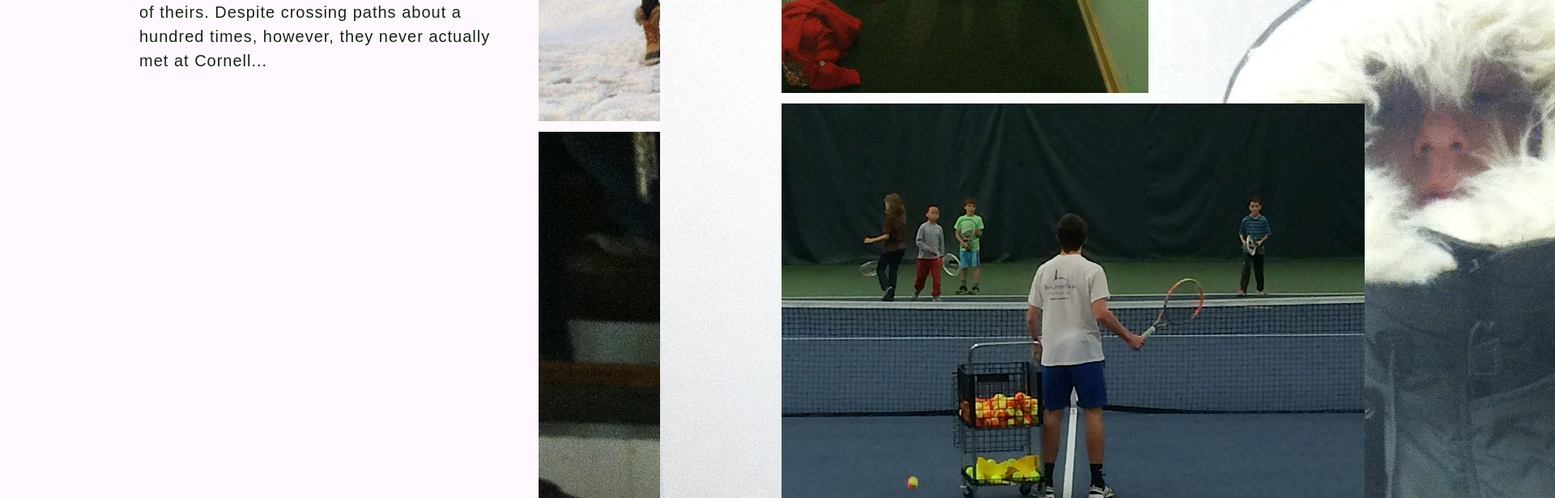
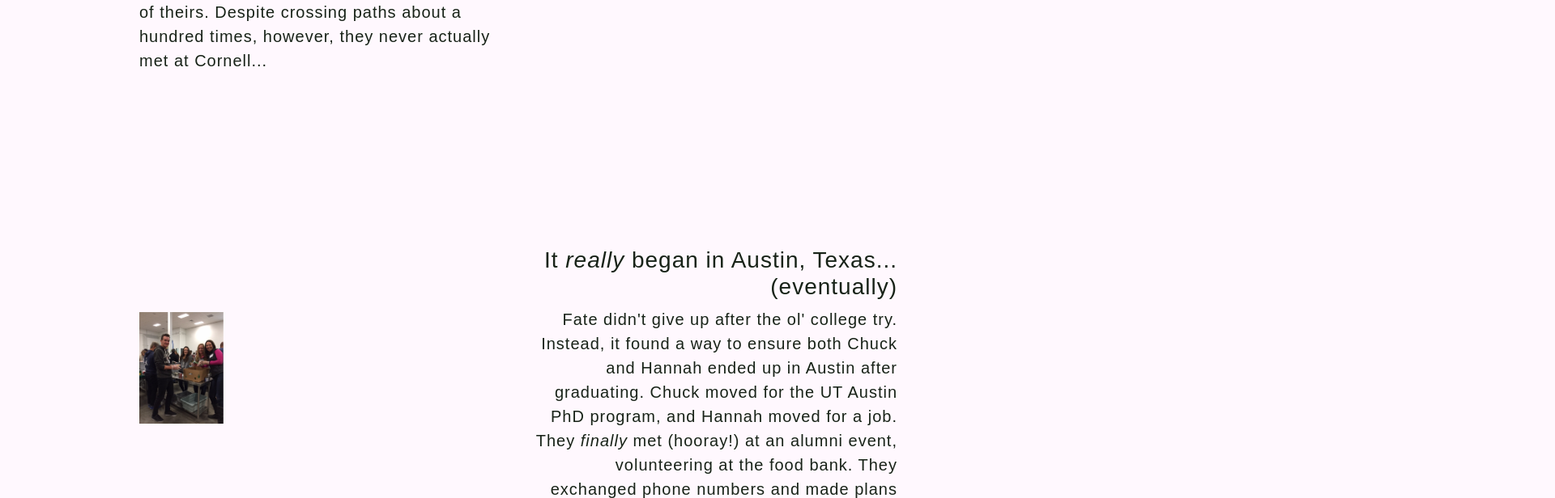
Before and after one commit to HannahStahl/wedding, a React (Create React App) app: page /story in a window 1280 px wide. Shown: the part 860-1476 px from the top of the page at 81% size, 1920 px wide, since content can reach past the window. Built offline with nearby package versions, Linux system fonts and the light colour scheme; a web font is replaced by a local one.

Commit message:
Display story photos in a carousel on mobile

```diff
--- a/src/App.css
+++ b/src/App.css
@@ -226,6 +226,17 @@ nav a.active, .home-header {
   cursor: zoom-in;
 }
 
+.carousel {
+  text-align: center;
+  max-width: 100%;
+}
+
+.story-carousel-img {
+  height: 300px;
+  width: 100%;
+  object-fit: contain;
+}
+
 .modal-content {
   border-radius: 0;
 }
--- a/src/components/Story.js
+++ b/src/components/Story.js
@@ -1,4 +1,5 @@
 import React, { useState } from 'react';
+import Carousel from 'react-bootstrap/Carousel';
 import Modal from 'react-bootstrap/Modal';
 import { Fade } from 'react-awesome-reveal';
 import Masonry from 'react-responsive-masonry';
@@ -8,40 +9,40 @@ const content = [
     header: <>It began in snowy upstate New York... (sort of)</>,
     text: <>Chuck and Hannah like to think fate first tried to get them together at Cornell when they both joined the class of 2016. The first night of freshman year, they unknowingly went to the same memorable party, where the porch collapsed under the weight of hundreds of college students. Then throughout the years, they both found themselves at Reis Tennis Center, where Hannah practiced with the club team and Chuck taught lessons to local kids. During junior year, they even ended up at the same Slope Day party, where Hannah witnessed Chuck performing a very mean but impressively written rap about a mutual friend of theirs. Despite crossing paths about a hundred times, however, they never actually met at Cornell...</>,
     images: [
-      { filename: 'snowy-ithaca.jpg', alt: 'Snowy Ithaca' },
-      { filename: 'winter-jacket.jpg', alt: 'Winter Coat' },
-      { filename: 'cornell-hockey.jpg', alt: 'Cornell Hockey' },
-      { filename: 'cornell-hockey-2.jpg', alt: 'Cornell Hockey' },
-      { filename: 'club-tennis.jpg', alt: 'Cornell Club Tennis' },
-      { filename: 'teaching-tennis.jpg', alt: 'Ithaca Tennis Lesson' },
-      { filename: 'clocktower.jpg', alt: 'Clocktower' },
-      { filename: 'cornell-party.jpg', alt: 'Cornell Party' },
+      { filename: 'snowy-ithaca.jpg', alt: 'Snowy Ithaca', carouselOrder: 1 },
+      { filename: 'winter-jacket.jpg', alt: 'Winter Coat', carouselOrder: 2 },
+      { filename: 'cornell-hockey.jpg', alt: 'Cornell Hockey', carouselOrder: 3 },
+      { filename: 'cornell-hockey-2.jpg', alt: 'Cornell Hockey', carouselOrder: 4 },
+      { filename: 'club-tennis.jpg', alt: 'Cornell Club Tennis', carouselOrder: 5 },
+      { filename: 'teaching-tennis.jpg', alt: 'Ithaca Tennis Lesson', carouselOrder: 6 },
+      { filename: 'clocktower.jpg', alt: 'Clocktower', carouselOrder: 8 },
+      { filename: 'cornell-party.jpg', alt: 'Cornell Party', carouselOrder: 7 },
     ],
   },
   {
     header: <>It <i>really</i> began in Austin, Texas... (eventually)</>,
     text: <>Fate didn't give up after the ol' college try. Instead, it found a way to ensure both Chuck and Hannah ended up in Austin after graduating. Chuck moved for the UT Austin PhD program, and Hannah moved for a job. They <i>finally</i> met (hooray!) at an alumni event, volunteering at the food bank. They exchanged phone numbers and made plans to play tennis together. Hannah was dating someone else at the time, and by the time that relationship ended, Chuck had started dating someone. So they spent two long years growing their friendship until they were finally both single. When that happened, Hannah wasted no time asking Chuck out on a two-stepping date (shamelessly confirming over text "I am thinking of this as a date" to make certain he understood). That turned into the most amazing relationship filled with laughter, tacos, COVID, water parks, bike rides, a snowpocalypse, and everything in between.</>,
     images: [
-      { filename: 'food-bank.jpg', alt: 'Food Bank' },
-      { filename: 'rodeo.jpg', alt: 'Rodeo' },
-      { filename: 'speakeasy.jpg', alt: 'Speakeasy' },
-      { filename: 'bucees.jpg', alt: 'Bucees' },
-      { filename: 'barton-springs.jpg', alt: 'Barton Springs' },
-      { filename: 'proposal.jpg', alt: 'Proposal' },
-      { filename: 'schlitterbahn.jpg', alt: 'Schlitterbahn' },
-      { filename: 'chuck-and-noodle.jpg', alt: 'Chuck and Noodle' },
+      { filename: 'food-bank.jpg', alt: 'Food Bank', carouselOrder: 1 },
+      { filename: 'rodeo.jpg', alt: 'Rodeo', carouselOrder: 2 },
+      { filename: 'speakeasy.jpg', alt: 'Speakeasy', carouselOrder: 3 },
+      { filename: 'bucees.jpg', alt: 'Bucees', carouselOrder: 4 },
+      { filename: 'barton-springs.jpg', alt: 'Barton Springs', carouselOrder: 5 },
+      { filename: 'proposal.jpg', alt: 'Proposal', carouselOrder: 8 },
+      { filename: 'schlitterbahn.jpg', alt: 'Schlitterbahn', carouselOrder: 6 },
+      { filename: 'chuck-and-noodle.jpg', alt: 'Chuck and Noodle', carouselOrder: 7 },
     ],
   },
   {
     header: <>It <b>formally</b> begins in Washington, D.C.</>,
     text: <>After defending his thesis and crafting an elaborate scavenger hunt proposal, Chuck accepted a job in the nation's capital, and the couple packed up and moved across the country to what will hopefully be their forever home. The two are enjoying being closer to family, living in a bustling walkable neighborhood, and learning how to make new friends as adults. They can't wait to celebrate their wedding in beautiful northern Virginia with everyone near and dear to them. See y'all in October!</>,
     images: [
-      { filename: 'suitcases.jpg', alt: 'Suitcases' },
-      { filename: 'bike-party.jpg', alt: 'DC Bike Party' },
-      { filename: 'chucks-parents.jpg', alt: 'Burton Parents' },
-      { filename: 'monument.jpg', alt: 'Washington Monument' },
-      { filename: 'trail-of-lights.jpg', alt: 'Trail of Lights' },
-      { filename: 'cherry-blossoms.jpg', alt: 'Cherry Blossoms' },
+      { filename: 'suitcases.jpg', alt: 'Suitcases', carouselOrder: 1 },
+      { filename: 'bike-party.jpg', alt: 'DC Bike Party', carouselOrder: 5 },
+      { filename: 'chucks-parents.jpg', alt: 'Burton Parents', carouselOrder: 3 },
+      { filename: 'monument.jpg', alt: 'Washington Monument', carouselOrder: 6 },
+      { filename: 'trail-of-lights.jpg', alt: 'Trail of Lights', carouselOrder: 2 },
+      { filename: 'cherry-blossoms.jpg', alt: 'Cherry Blossoms', carouselOrder: 4 },
     ],
   }
 ];
@@ -62,7 +63,19 @@ const ImageCollage = ({ images }) => {
   );
 };
 
-const Story = () => (
+const ImageCarousel = ({ images }) => (
+  <Carousel interval={null} indicators={false} variant="dark">
+    {[...images].sort((a, b) => a.carouselOrder - b.carouselOrder).map(({ filename, alt }) => (
+      <Carousel.Item key={filename}>
+        <img src={`/images/${filename}`} alt={alt} className="story-carousel-img" />
+      </Carousel.Item>
+    ))}
+  </Carousel>
+);
+
+const Story = () => {
+  const showThumbnailCollage = window.screen.width >= 1100;
+  return (
     <div className="story page">
       <div className="alternating-content">
         {content.map(({ header, text, images }, i) => {
@@ -76,12 +89,16 @@ const Story = () => (
               </span>
               <Fade duration={2000}>
                 <div className={`alternating-row ${imagesOnRight ? 'odd-row' : 'even-row'}`}>
-                {!imagesOnRight && <ImageCollage images={images} />}
+                  {!imagesOnRight && (
+                    showThumbnailCollage ? <ImageCollage images={images} /> : <ImageCarousel images={images} />
+                  )}
                   <div className={imagesOnRight ? 'left-align' : 'right-align'}>
                     <h1>{header}</h1>
                     <p>{text}</p>
                   </div>
-                {imagesOnRight && <ImageCollage images={images} />}
+                  {imagesOnRight && (
+                    showThumbnailCollage ? <ImageCollage images={images} /> : <ImageCarousel images={images} />
+                  )}
                 </div>
               </Fade>
             </div>
@@ -90,5 +107,6 @@ const Story = () => (
       </div>
     </div>
   );
+};
 
 export default Story;
```
Lines whose indentation alone changed are shown as unchanged.
